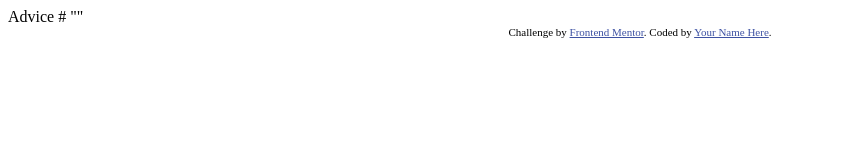
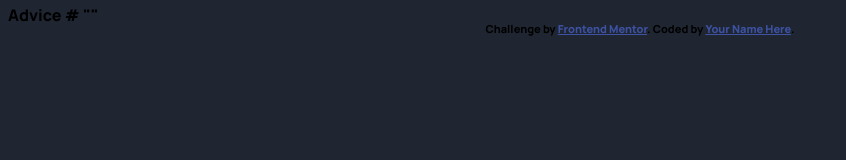
Before and after one commit to zqwirp/advice-generator-app, a website: page index.html in a window 1280 px wide. Shown: the whole page, without its empty margins (0-846 px from the left). Drawn offline with Linux system fonts and the light colour scheme.

Commit message:
Install sass

```diff
--- a/assets/stylesheet.css
+++ /dev/null
@@ -1,12 +0,0 @@
-/*! Generated by Font Squirrel (https://www.fontsquirrel.com) on May 3, 2022 */
-
-
-
-@font-face {
-    font-family: 'manropeextrabold';
-    src: url('manrope-extrabold-webfont.woff2') format('woff2'),
-         url('manrope-extrabold-webfont.woff') format('woff');
-    font-weight: 800;
-    font-style: normal;
-
-}
--- a/index.html
+++ b/index.html
@@ -1,28 +1,41 @@
 <!DOCTYPE html>
 <html lang="en">
   <head>
-  <meta charset="UTF-8">
-  <meta name="viewport" content="width=device-width, initial-scale=1.0"> <!-- displays site properly based on user's device -->
+    <meta charset="UTF-8" />
+    <meta name="viewport" content="width=device-width, initial-scale=1.0" />
+    <!-- displays site properly based on user's device -->
 
-  <link rel="icon" type="image/png" sizes="32x32" href="./images/favicon-32x32.png">
+    <link
+      rel="icon"
+      type="image/png"
+      sizes="32x32"
+      href="./images/favicon-32x32.png"
+    />
+    <link rel="stylesheet" href="style.css" />
 
     <title>Frontend Mentor | Advice generator app</title>
 
     <!-- Feel free to remove these styles or customise in your own stylesheet 👍 -->
     <style>
-    .attribution { font-size: 11px; text-align: center; }
-    .attribution a { color: hsl(228, 45%, 44%); }
+      .attribution {
+        font-size: 11px;
+        text-align: center;
+      }
+      .attribution a {
+        color: hsl(228, 45%, 44%);
+      }
     </style>
   </head>
   <body>
-
     Advice #<!-- Advice ID goes here -->
 
     "<!-- Advice text goes here -->"
 
     <div class="attribution">
-    Challenge by <a href="https://www.frontendmentor.io?ref=challenge" target="_blank">Frontend Mentor</a>.
-    Coded by <a href="#">Your Name Here</a>.
+      Challenge by
+      <a href="https://www.frontendmentor.io?ref=challenge" target="_blank"
+        >Frontend Mentor</a
+      >. Coded by <a href="#">Your Name Here</a>.
     </div>
   </body>
 </html>
--- /dev/null
+++ b/scss/_fonts.scss
@@ -0,0 +1,9 @@
+/*! Generated by Font Squirrel (https://www.fontsquirrel.com) on May 3, 2022 */
+
+@font-face {
+  font-family: "manropeextrabold";
+  src: url("assets/manrope-extrabold-webfont.woff2") format("woff2"),
+    url("assets/manrope-extrabold-webfont.woff") format("woff");
+  font-weight: 800;
+  font-style: normal;
+}
--- /dev/null
+++ b/scss/_globals.scss
@@ -0,0 +1,13 @@
+$color-green-200: hsl(193, 38%, 86%);
+$color-green-200: hsl(150, 100%, 66%);
+
+$color-blue-100: hsl(217, 19%, 38%);
+$color-blue-200: hsl(217, 19%, 24%);
+$color-blue-300: hsl(218, 23%, 16%);
+
+body {
+  font-family: "manropeextrabold";
+  font-weight: 800;
+
+  background-color: $color-blue-300;
+}
--- /dev/null
+++ b/scss/style.scss
@@ -0,0 +1,2 @@
+@import "fonts";
+@import "globals";
```
Also changed, not shown: package.json (+5 -2 lines), style.css (added), 2 other files. Lines whose indentation alone changed are shown as unchanged.
